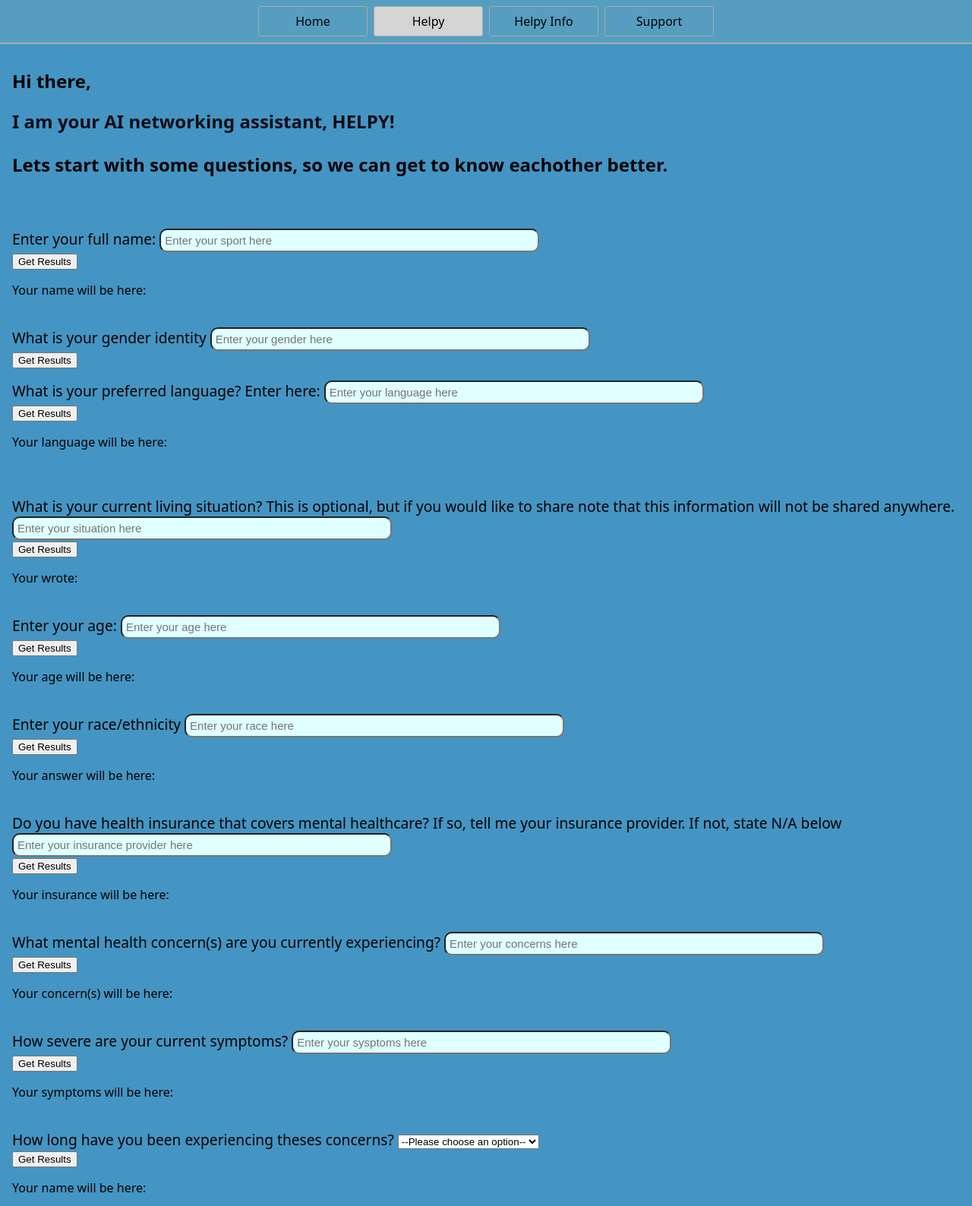
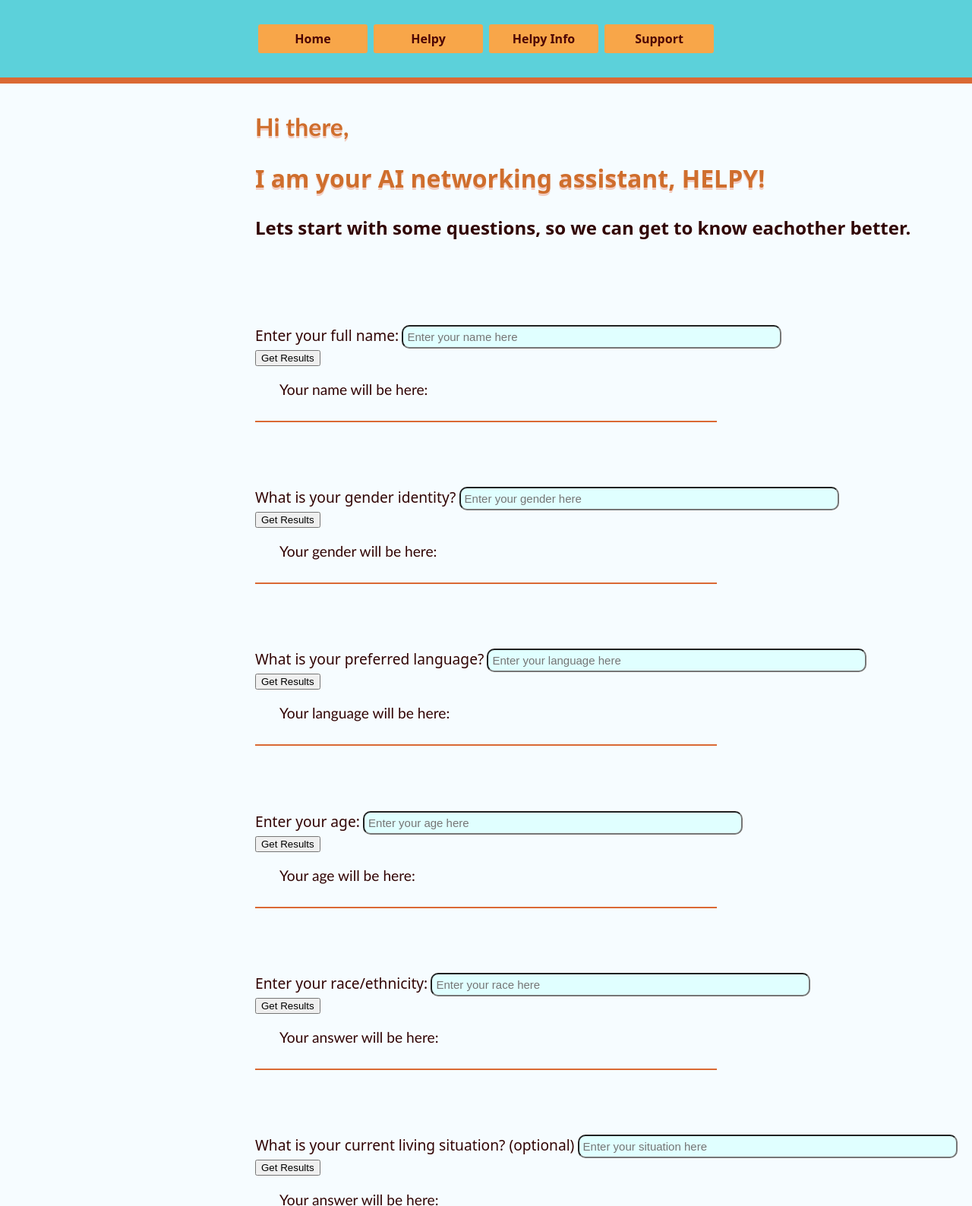
Before and after one commit to Ashr0botely/stackblitz-starters-7mm247jh_helpinghand, a website: page page2.html in a window 1280 px wide. Shown: the top 1588 px of the page at 76% size. Drawn offline with Linux system fonts and the light colour scheme.

Commit message:
Adding Changes

```diff
--- a/page2.html
+++ b/page2.html
@@ -8,8 +8,6 @@
     <script type="module" src="script.js"></script>
   </head>
   <body>
-
-
     <nav>
       <a href="/">Home</a>
       <a href="/page2.html" aria-current="page">Helpy</a>
@@ -17,136 +15,145 @@
       <a href="/page4.html">Support</a>
     </nav>
 
+    <main>
+      <h1>Hi there,</h1>
+      <h2>I am your AI networking assistant, HELPY!</h2>
+      <h3>
+        Lets start with some questions, so we can get to know eachother better.
+      </h3>
 
-    <main>
+      <br />
+      <br />
+      <br />
+      <br />
 
-      <h1>Hi there,</h1>
-      <h2>  I am your AI networking assistant, HELPY! </h2>
-      <h3> Lets start with some questions, so we can get to know eachother better. </h3>
-
-
+      <!-- Full Name -->
+           <label>Enter your full name:</label>
+           <input type="text" id="myName" placeholder="Enter your name here">
+           <br>
+           <button onclick="displayResult('myName', 'myResult1', 'Your name is')">Get Results</button>
+           <p id="myResult1">Your name will be here:</p>
+           <br>
            <br>
            <br>
 
-      <label> Enter your full name: </label>
-      <input type="text" id="mySport" placeholder="Enter your sport here">
-
+           <!-- Gender -->
+           <label>What is your gender identity?</label>
+           <input type="text" id="myGender" placeholder="Enter your gender here">
+           <br>
+           <button onclick="displayResult('myGender', 'myResult2', 'Your gender is')">Get Results</button>
+           <p id="myResult2">Your gender will be here:</p>
+           <br>
+           <br>
            <br>
 
-      <button onclick="displayResult()"> Get Results </button>
-      <p id="myResult1"> Your name will be here: </p>
+           <!-- Language -->
+           <label>What is your preferred language?</label>
+           <input type="text" id="myLan" placeholder="Enter your language here">
+           <br>
+           <button onclick="displayResult('myLan', 'myResult3', 'Your language is')">Get Results</button>
+           <p id="myResult3">Your language will be here:</p>
+           <br>
+           <br>
+           <br>
+
+
+           <!-- Age -->
+           <label>Enter your age:</label>
+           <input type="text" id="myAge" placeholder="Enter your age here">
+           <br>
+           <button onclick="displayResult('myAge', 'myResult5', 'Your age is')">Get Results</button>
+           <p id="myResult5">Your age will be here:</p>
+           <br>
+           <br>
+           <br>
+
+
+           <!-- Race -->
+           <label>Enter your race/ethnicity:</label>
+           <input type="text" id="myRace" placeholder="Enter your race here">
+           <br>
+           <button onclick="displayResult('myRace', 'myResult6', 'Your race/ethnicity is')">Get Results</button>
+           <p id="myResult6">Your answer will be here:</p>
+           <br>
+           <br>
+           <br>
+
+                      <!-- Living situation -->
+           <label>What is your current living situation? (optional)</label>
+           <input type="text" id="myLivcon" placeholder="Enter your situation here">
+           <br>
+           <button onclick="displayResult('myLivcon', 'myResult4', 'You wrote')">Get Results</button>
+           <p id="myResult4">Your answer will be here:</p>
+           <br>
+           <br>
+           <br>
+
+           <!-- Health insurance -->
+
+           <label>
+            Do you have health insurance that covers mental healthcare? If so, tell
+            us your insurance provider. If not, state N/A below
+          </label>
+          <input type="text" id="myIns" placeholder="Enter your insurance provider here"/>
+          <br>
+          <button onclick="displayResult('myIns', 'myResult7', 'Your insurance is')">Get Results</button>
+          <p id="myResult7">Your insurance will be here:</p>
+          <br>
+          <br>
+          <br>
+
+
+    <!-- concerns -->
+          <label>
+            What mental health concern(s) are you currently experiencing?
+          </label>
+          <input type="text" id="myHealth" placeholder="Enter your concerns here" />
+          <br>
+          <button onclick="displayResult('myHealth', 'myResult8', 'You said')">Get Results</button>
+          <p id="myResult8">Your concern(s) will be here:</p>
+          <br>
+          <br>
+          <br>
+
+
+    <!-- symptoms -->
+          <label> How severe are your current symptoms? </label>
+          <input type="text" id="mySymptoms" placeholder="Enter your sysptoms here"/>
+          <br>
+          <button onclick="displayResult('mySymptoms', 'myResult9', 'You said')">Get Results</button>
+          <p id="myResult9">Your symptoms will be here:</p>
+          <br>
+          <br>
+          <br>
+
+
+    <!-- experiencing -->
+          <label> How long have you been experiencing theses concerns? </label>
+          <!--<input type="text" id="myConcerns" placeholder="Enter your concerns here"> -->
+
+          <select id="timeline">
+            <option value="">--Please choose an option--</option>
+            <option value="2+ years">2+ years</option>
+            <option value="2-1 years">2-1 years</option>
+            <option value="1-6 months">1-6 months</option>
+            <option value="6-1 month">6-1month</option>
+            <option value="Less than 1 month">Less than 1 month</option>
+          </select>
 
           <br />
 
-
-      <label> What is your gender identity </label>
-      <input type="text" id="mygender" placeholder="Enter your gender here">
-
+          <button onclick="displayResult('timeline', 'myResult10', 'Your said')">Get Results</button>
+          <p id="myResult10">Your name will be here:</p>
+          <br>
+          <br>
           <br>
 
-      <button onclick="displayResult()"> Get Results </button>
-      <p id="myResult2"></p>
 
-
-      <label> What is your preferred language? Enter here: </label>
-      <input type="text" id="myLan" placeholder="Enter your language here">
-
-      <br>
-
-      <button onclick="displayResult()"> Get Results </button>
-      <p id="myResult3"> Your language will be here: </p>
+    <!-- serivces -->
+          <label> What type of mental health serivces are you look for? </label>
 
           <br />
-
-      <br />
-
-      <label> What is your current living situation? This is optional, but if you would like to share note that this information will not be shared anywhere. </label>
-      <input type="text" id="myLivcon" placeholder="Enter your situation here">
-
-      <br>
-
-      <button onclick="displayResult()"> Get Results </button>
-      <p id="myResult4"> Your wrote:</p>
-
-      <br />
-
-
-      <label> Enter your age: </label>
-      <input type="text" id="myAge" placeholder="Enter your age here">
-
-      <br>
-
-      <button onclick="displayResult()"> Get Results </button>
-      <p id="myResult5"> Your age will be here: </p>
-
-      <br />
-
-      <label> Enter your race/ethnicity </label>
-      <input type="text" id="myRace" placeholder="Enter your race here">
-
-      <br>
-
-      <button onclick="displayResult()"> Get Results </button>
-      <p id="myResult6"> Your answer will be here: </p>
-
-      <br />
-
-      <label> Do you have health insurance that covers mental healthcare? If so, tell me your insurance provider. If not, state N/A below  </label>
-      <input type="text" id="myIns" placeholder="Enter your insurance provider here">
-
-      <br>
-
-      <button onclick="displayResult()"> Get Results </button>
-      <p id="myResult7"> Your insurance will be here: </p>
-
-      <br />
-
-
-      <label> What mental health concern(s) are you currently experiencing? </label>
-      <input type="text" id="myhealth" placeholder="Enter your concerns here">
-
-      <br>
-
-      <button onclick="displayResult()"> Get Results </button>
-      <p id="myResult8"> Your concern(s) will be here: </p>
-
-      <br />
-
-
-      <label> How severe are your current symptoms? </label>
-      <input type="text" id="mySymptoms" placeholder="Enter your sysptoms here">
-
-      <br>
-
-      <button onclick="displayResult()"> Get Results </button>
-      <p id="myResult9"> Your symptoms will be here: </p>
-
-      <br />
-
-      <label> How long have you been experiencing theses concerns? </label>
-      <!--<input type="text" id="myConcerns" placeholder="Enter your concerns here"> -->
-
-
-      <select id="timeline">
-        <option value="">--Please choose an option--</option>
-        <option value="2+ years"> 2+ years </option>
-        <option value="2-1 years"> 2-1 years </option>
-        <option value="1-6 months"> 1-6 months  </option>
-        <option value="6-1 month"> 6-1month </option>
-        <option value="Less than 1 month"> Less than 1 month</option>
-      </select>
-
-      <br>
-
-      <button onclick="displayResult()"> Get Results </button>
-      <p id="myResult10"> Your name will be here: </p>
-
-      <br />
-
-
-      <label> What type of mental health serivces are you look for? </label>
-
-      <br>
 
           <select id="services-select">
             <option value="">--Please choose an option--</option>
@@ -155,107 +162,130 @@
             <option value="Counseling/psychotherapy">Counseling/psychotherapy</option>
             <option value="Medication management">Medication management</option>
             <option value="Other Resources">Other Resources</option>
-
           </select>
 
-      <button onclick="showSelection()"> Get Results </button>
-      <p id="output"> I see, you are look for </p>
+          <button onclick="displayResult('services-select', 'output', 'You said')">Get Results</button>
+          <p id="output">I see, you are look for</p>
+
+          <br>
+          <br>
+          <br>
 
 
-      <br />
+    <!--  type of serivces -->
+          <label>
+            What are your preferences for in-person or virtual (telehealth) services?
+          </label>
+          <input type="text" id="myPre" placeholder="Enter your preference here" />
+          <br>
+          <button onclick="displayResult('myPre', 'myResult10', 'You said')">Get Results</button>
+          <p id="myResult10">Your name will be here:</p>
+          <br>
+          <br>
+          <br>
 
 
 
-      <label> What are your preferences for in-person or virtual (telehealth) services </label>
-      <input type="text" id="myPre" placeholder="Enter your preference here" >
+<!-- preference on provider -->
+
+          <label>
+            Do you have a preference for the provider's gender, race/ethnicity,
+            language spoken, or specialty?
+          </label>
+          <input type="text" id="myPre2" placeholder="Enter your preference here" />
+          <br>
+          <button onclick="displayResult('myPre2', 'myResult11', 'You said') >Get Results</button>
+          <p id="myResult11">Your name will be here:</p>
 
           <br>
-
-      <button onclick="displayResult()"> Get Results </button>
-      <p id="myResult10"> Your name will be here: </p>
-
-      <br />
-
-
-      <label> Do you have a preference for the provider's gender, race/ethnicity, language, or specialty? </label>
-      <input type="text" id="myPre2" placeholder="Enter your preference here" >
-
           <br>
-
-      <button onclick="displayResult()"> Get Results </button>
-      <p id="myResult11"> Your name will be here: </p>
-
-      <br />
+          <br>
 
 
 
-      <label> What times you are currently avabilable for appontments? Enter here: </label>
-      <input type="text" id="mySport" placeholder="Enter here" >
-
+    <!-- Avabilablity -->
+          <label>
+            What times you are currently avabilable for appontments? Enter here:
+          </label>
+          <input type="text" id="myAva" placeholder="Enter here" />
+          <br>
+          <button onclick="displayResult('myAva', 'myResult12', 'You said')">Get Results</button>
+          <p id="myResult12">Your name will be here:</p>
+          <br>
+          <br>
           <br>
 
-      <button onclick="displayResult()"> Get Results </button>
-      <p id="myResult12"> Your name will be here: </p>
 
-      <br />
+      <!-- diffculties -->
 
-      <label> Have you faced any diffculties accessing mental health services in the past? </label>
-      <input type="text" id="mySport" placeholder="Enter here" >
-
+          <label> Have you faced any diffculties accessing mental health services in the past?</label>
+          <input type="text" id="myDiff" placeholder="Enter here" />
+          <br>
+          <button onclick="displayResult('myDiff', 'myResult13', 'You said')">Get Results</button>
+          <p id="myResult13">Your name will be here:</p>
+          <br>
+          <br>
           <br>
 
-      <button onclick="displayResult()"> Get Results </button>
-      <p id="myResult13"> Your name will be here: </p>
-
-      <br />
+<!--Challenges -->
+          <label>
+            What are the biggest challenges/barriers for you when trying to gain
+            care?
+          </label>
+          <input type="text" id="myChall" placeholder="Enter here" />
+          <br>
+          <button onclick="displayResult('myChall', 'myResult14', 'You said')">Get Results</button>
+          <p id="myResult14">Your name will be here:</p>
+          <br>
+          <br>
+          <br>
 
 
-      <label> What are the biggest challenges/barriers for you when trying to gain care? </label>
-      <input type="text" id="mySport" placeholder="Enter here" >
-
+          <!-- Contact-->
+          <label> May we contact you to follow up or schedule services? </label>
+          <input type="text" id="mySport" placeholder="Enter your answer here" />
+          <br>
+          <button onclick="displayResult('myContact', 'myResult15', 'You said')">Get Results</button>
+          <p id="myResult15">Your name will be here:</p>
+          <br>
+          <br>
           <br>
 
-      <button onclick="displayResult()"> Get Results </button>
-      <p id="myResult14"> Your name will be here: </p>
 
-      <br />
-      <label> May we contact you to follow up or schedule services? </label>
-      <input type="text" id="mySport" placeholder="Enter your answer here" >
-
+          <!-- communication -->
+          <label> What is your preferred method of communication? </label>
+          <input type="text" id="mySport" placeholder="Enter your preferrence here"/>
+          <br>
+          <button onclick="displayResult()">Get Results</button>
+          <p id="myResult16">Your name will be here:</p>
+          <br>
+          <br>
           <br>
 
-      <button onclick="displayResult()"> Get Results </button>
-      <p id="myResult15"> Your name will be here: </p>
+          <!-- Storing-->
 
-      <br />
-      <label> What is your preferred method of communication? </label>
-      <input type="text" id="mySport" placeholder="Enter your preferrence here" >
-
+          <label> Do you consent to us storing your information securely? </label>
+          <input type="text" id="mySport" placeholder="Enter your chocie here" />
+          <br>
+          <button onclick="displayResult()">Get Results</button>
+          <p id="myResult17">Your name will be here:</p>
+          <br>
+          <br>
           <br>
 
-      <button onclick="displayResult()"> Get Results </button>
-      <p id="myResult16"> Your name will be here: </p>
 
-      <br />
-
-      <label> Do you consent to us storing your information securely? </label>
-      <input type="text" id="mySport" placeholder="Enter your chocie here">
-
+          <!-- Anything else-->
+          <label> Is there anything else that you would like to add? </label>
+          <input type="text" id="mySport" placeholder="Enter here" />
+          <br>
+          <button onclick="displayResult()">Get Results</button>
+          <p id="myResult18">Your additional info will be here:</p>
+          <br>
+          <br>
           <br>
 
-      <button onclick="displayResult()"> Get Results </button>
-      <p id="myResult17"> Your name will be here: </p>
 
-      <br />
-      <label> Is there anything else that you would like to add? </label>
-      <input type="text" id="mySport" placeholder="Enter here" >
 
-      <br>
-
-      <button onclick="displayResult()"> Get Results </button>
-      <p id="myResult18"> Your additional info will be here: </p>
-
-      <br />
         </main>
       </body>
     </html>
--- a/script.js
+++ b/script.js
@@ -1,10 +1,93 @@
-function displayResult(){
+function displayResult('myName', 'myResult1', 'Your name is'){
 
-  var sport1 = document.getElementById("mySport").value;
-  document.getElementById("myResult1").innerHTML = "Your Sport is " + sport1 + ".";
+  var name1 = document.getElementById("myName").value;
+  document.getElementById("myResult1").innerHTML = "Your name is " + name1 + ".";
+
+}
+
+function displayResult('myGender', 'myResult2', 'You said:'){
+
+  var gender1 = document.getElementById("myGender ").value;
+  document.getElementById("myResult2").innerHTML = "You said:" + gender1 + ".";
+
+}
+
+function displayResult('myLan', 'myResult3', 'You said:'){
+  var lan1 = document.getElementById("myLan").value;
+  document.getElementById("myResult3").innerHTML = "You said:" + lan1 + ".";
+}
+
+function displayResult('myAge', 'myResult5', 'You said:'){
+  var age1 =  document.getElementById("myAge").value;
+  document.getElementById("myResult5").innerHTML = "You said:" + age1 + ".";
+}
+
+function displayResult('myRace', 'myResult6', 'You said:'){
+
+  var race1 =  document.getElementById("myRace").value;
+   document.getElementById("myResult6").innerHTML = "You said:" + race1 + ".";
+
+}
+
+function displayResult('myLivcon', 'myResult4', 'You said:'){
+
+  var liv1 document.getElementById("myLivcon").value;
+  document.getElementById("myResult4").innerHTML = "You said:" + liv1 + ".";
+
+}
 
 
-}
+
+
+
+
+
+
+
+
+
+
+
+
+
+
+
+
+
+
+
+
+
+
+
+
+
+
+
+
+
+
+
+
+
+
+
+
+
+
+
+
+
+
+
+  // var
+
+
+
+
+
+
+
 
 
 // function showSelection(){
--- a/styles.css
+++ b/styles.css
@@ -4,9 +4,9 @@
 
 body {
   margin: 0;
-  font-family: system-ui, sans-serif;
+  font-family: system-ui, Georgia, "Times New Roman", Times, serif;
   color: black;
-  background-color: rgba(50, 139, 190, 0.911);
+  background-color: rgb(246, 252, 255);
 }
 
 nav {
@@ -14,10 +14,10 @@ nav {
   flex-wrap: wrap;
   align-items: center;
   justify-content: center;
-  padding: 0.5rem;
+  padding: 2rem;
   gap: 0.5rem;
-  border-bottom: solid 2px #aaa;
-  background-color: rgb(86, 158, 192);
+  border-bottom: solid 8px rgb(218, 105, 52);
+  background-color: rgb(92, 209, 218);
 }
 
 nav a {
@@ -25,50 +25,69 @@ nav a {
   min-width: 9rem;
   padding: 0.5rem;
   border-radius: 0.2rem;
-  border: solid 1px #aaa;
+  border: solid 0px #aaa;
   text-align: center;
+  background-color: rgb(248, 166, 73);
   text-decoration: none;
-  color: rgb(0, 0, 0);
+  color: rgb(77, 5, 5);
+  font-weight: bold;
 }
 
-nav a[aria-current='page'] {
-  color: #000;
-  background-color: #d4d4d4;
+nav a[aria-current="page"] {
+  color: rgb(77, 5, 5);
+  background-color: rgb(248, 166, 73);
 }
 
 main {
+  margin-left: 20rem;
   padding: 1rem;
 }
 
 h1 {
+  text-shadow: rgba(240, 167, 145, 0.568) 0px 2.5px;
   font-weight: bold;
-  font-size: 1.5rem;
-  color: rgb(0, 0, 0);
+  font-family: Gill Sans, system-ui;
+  font-size: 2rem;
+  color: rgb(207, 110, 45);
 }
 
 h2 {
+  text-shadow: rgba(240, 167, 145, 0.568) 0px 2.5px;
   font-weight: bold;
-  font-size: 1.5rem;
-  color: rgb(11, 13, 24);
+  font-size: 2rem;
+  color: rgb(207, 110, 45);
 }
 h3 {
   font-weight: bold;
   font-size: 1.5rem;
-  color: rgb(0, 0, 0);
+  color: rgb(49, 4, 4);
 }
 
 label {
-  font-weight:lighter;
+  font-weight: normal;
   font-size: 1.2rem;
-  color: rgb(0, 0, 0);
+  color: rgb(49, 4, 4);
 }
 
-input[type=text]{
+input[type="text"] {
   width: 500px;
   box-sizing: border-box;
   border-radius: 10px;
-  font-size:15px;
-  background : lightcyan;
+  font-size: 15px;
+  background: lightcyan;
   padding: 5px;
   transition: width 0.5s ease-in-out;
 }
+
+p {
+  padding-left: 2rem;
+  padding-right: 20%;
+  padding-bottom: 30px;
+  border-block-end: solid 2px rgb(218, 105, 52);
+  writing-mode: horizontal-tb;
+  margin-right: 20rem;
+  font-weight: normal;
+  font-size: 1.2rem;
+  font-family: Gill Sans, system-ui;
+  color: rgb(49, 4, 4);
+}
```
Also changed, not shown: page3.html (+1 -0 lines), 1 other file. Lines whose indentation alone changed are shown as unchanged.
